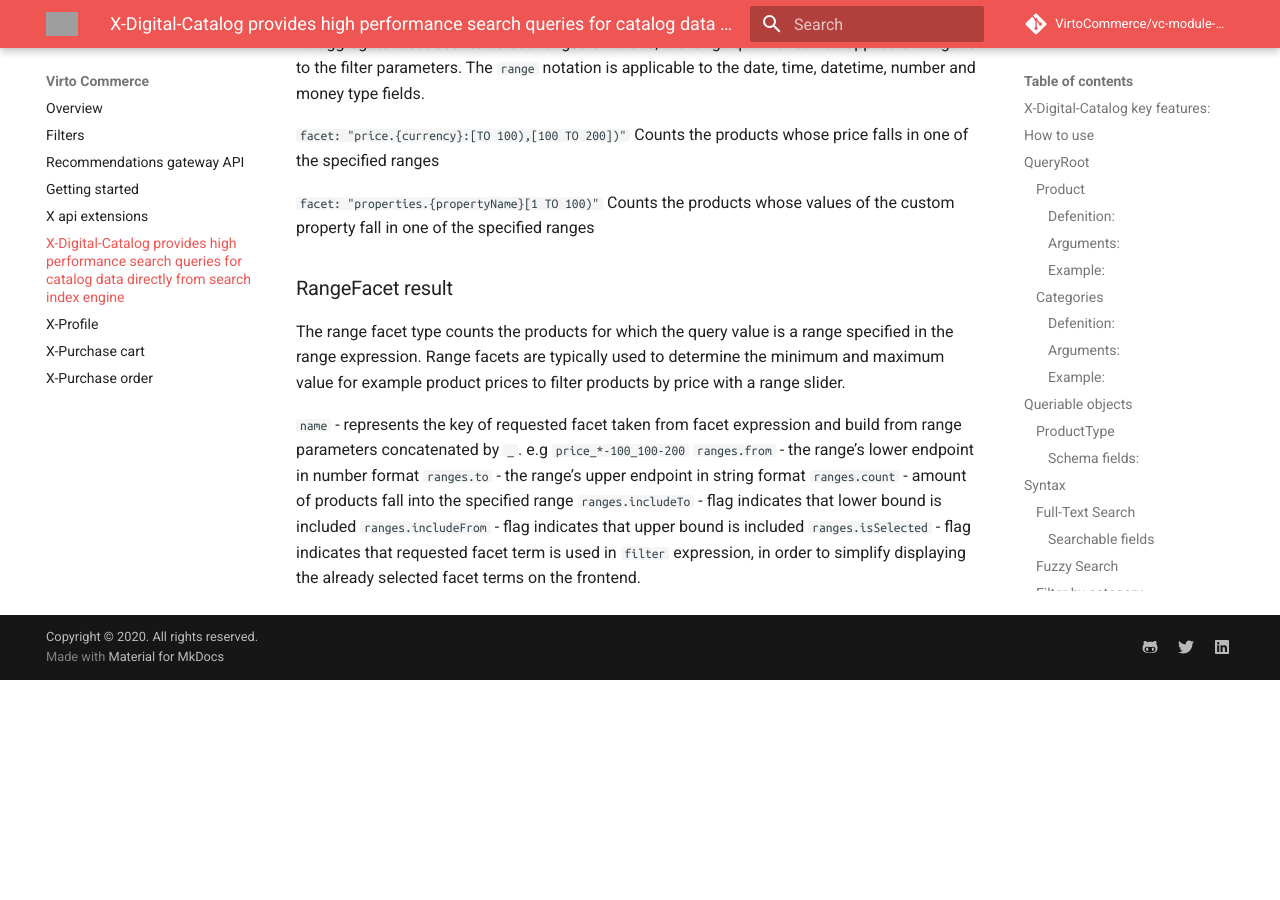
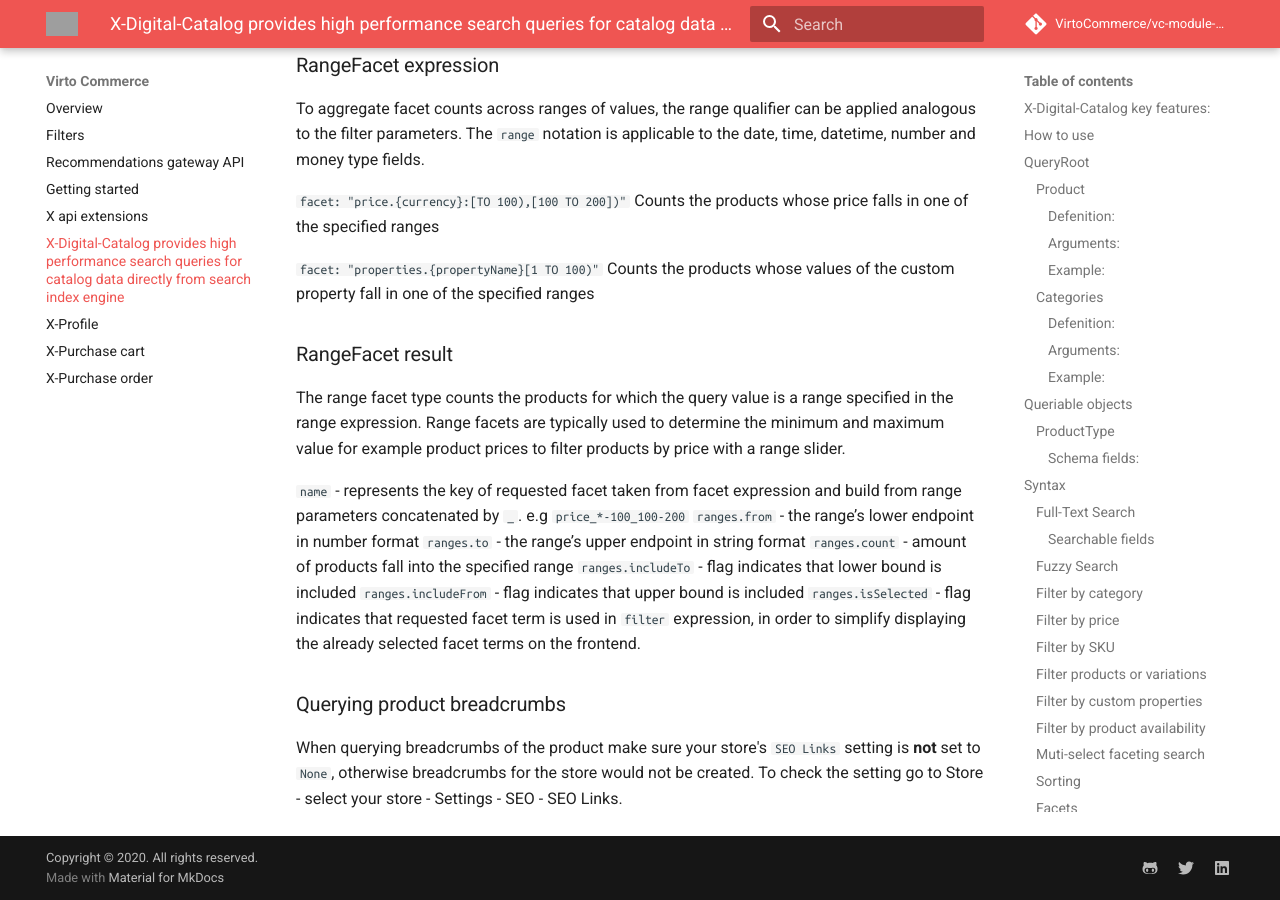
Before and after one commit to VirtoCommerce/vc-module-experience-api, an MkDocs documentation site: the page built from docs/x-catalog-reference.md, in a window 1280 px wide and 900 px high, scrolled down 14155 px. Built offline with MkDocs 1.6.1 and Material for MkDocs 9.7.7, drawn with Linux system fonts in a browser that asks for light colours; comment, search, counter and statistics services are not loaded; before the commit the page ends 14835 px from its top, so only the background shows below that; some of the changed text lies outside the part shown; grey boxes are pictures that could not be loaded.

Commit message:
PT-501 Breadcrumbs fix for fully indexed product (#140)
* PT-501 breadcrumbs fix for fully indexed product

* PT-501 remove empty line

* PT-501 fix documentation

```diff
--- a/docs/x-catalog-reference.md
+++ b/docs/x-catalog-reference.md
@@ -161,6 +161,7 @@ This connection allows you to search products.
 |22|outlines         |List of OutlineType                  |Category outlines|
 |23|seoInfos         |List of SeoInfoType                  |SEO information of the product|
 |24|associations     |ProductAssociationType               |Product associations|
+|25|breadcrumbs      |BreadcrumbType                       |Product navigation information|
 ### CategoryType
 ![image](./media/CategoryType.jpeg)
 #### Schema fields:
@@ -411,3 +412,6 @@ The range facet type counts the products for which the query value is a range sp
 `ranges.includeTo` - flag indicates that lower bound is included
 `ranges.includeFrom` - flag indicates that upper bound is included
 `ranges.isSelected` - flag indicates that requested facet term is used in `filter` expression, in order to simplify displaying the already selected facet terms on the frontend.
+
+### Querying product breadcrumbs
+When querying breadcrumbs of the product make sure your store's `SEO Links` setting is **not** set to `None`, otherwise breadcrumbs for the store would not be created. To check the setting go to Store - select your store - Settings - SEO - SEO Links.
```
Also changed, not shown: 1 other file.
